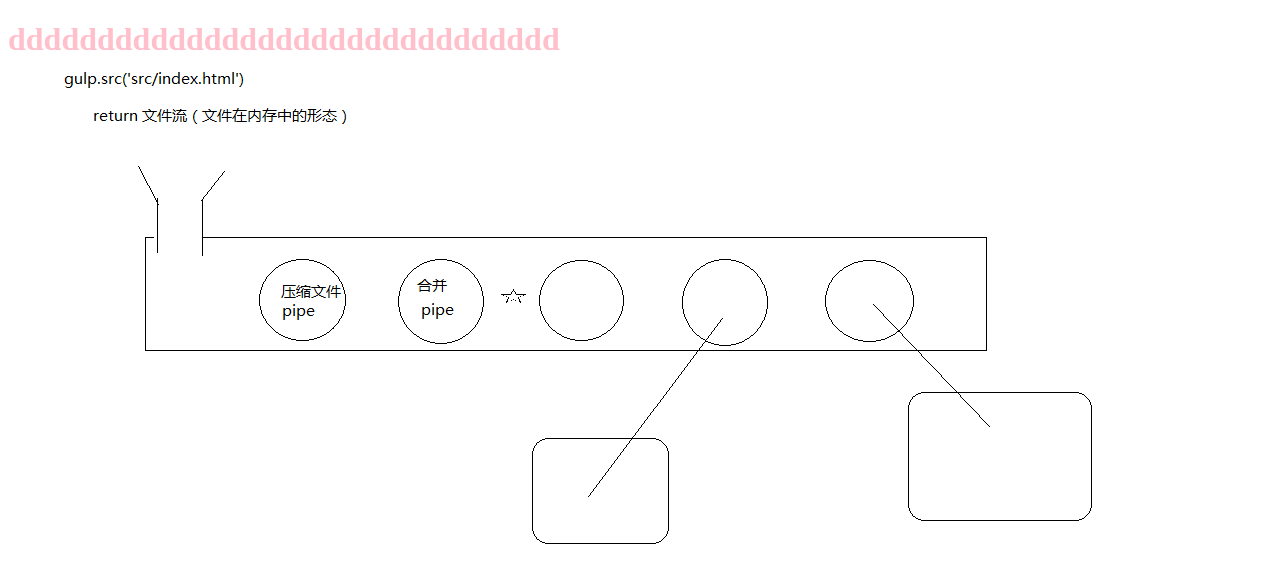
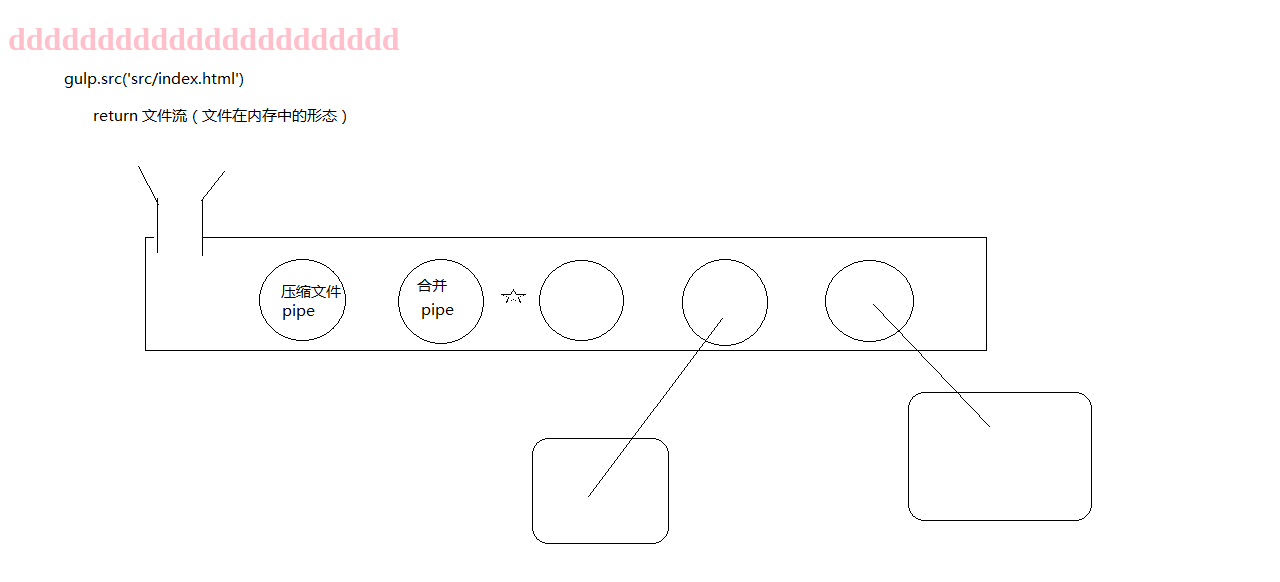
Before and after one commit to Yooook/gulp_for_task, a website: page src/index.html in a window 1280 px wide. Drawn offline with nearby package versions, Linux system fonts and the light colour scheme; files that its build step writes are made by us from their sources.

Commit message:
'third_submit'

```diff
--- a/package.json
+++ b/package.json
@@ -15,5 +15,8 @@
     "gulp-htmlmin": "^1.3.0",
     "gulp-less": "^3.0.5",
     "gulp-uglify": "^1.5.1"
+  },
+  "dependencies": {
+    "browser-sync": "^2.18.13"
   }
 }
--- a/src/index.html
+++ b/src/index.html
@@ -8,7 +8,7 @@
 
 <body>
 <!-- 测试注释 -->
-  <h1>ddddddddddddddddddddddddddddddd</h1>
+  <h1>dddddddddddddddddddddd</h1>
   <script src="scripts/all.js"></script>
 </body>
 
```
